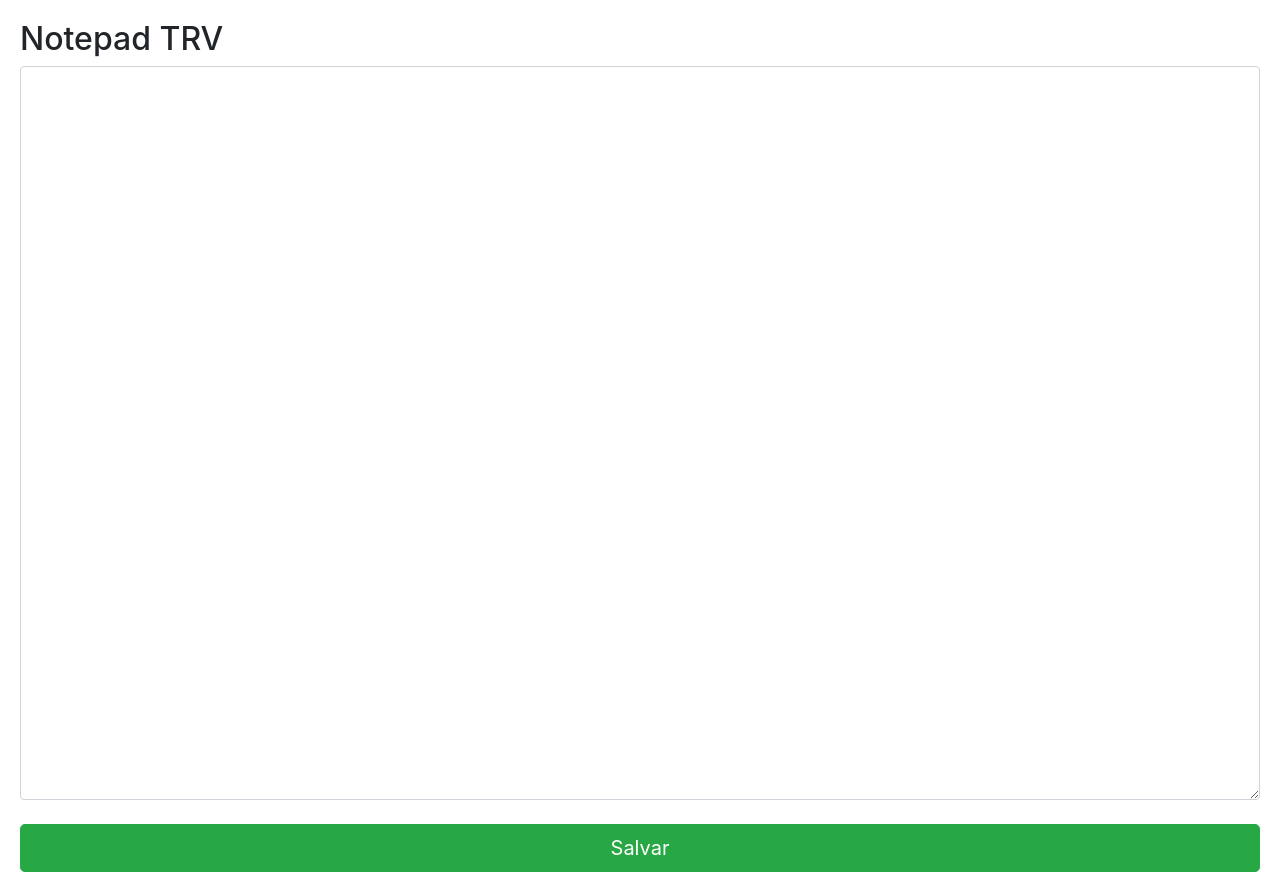
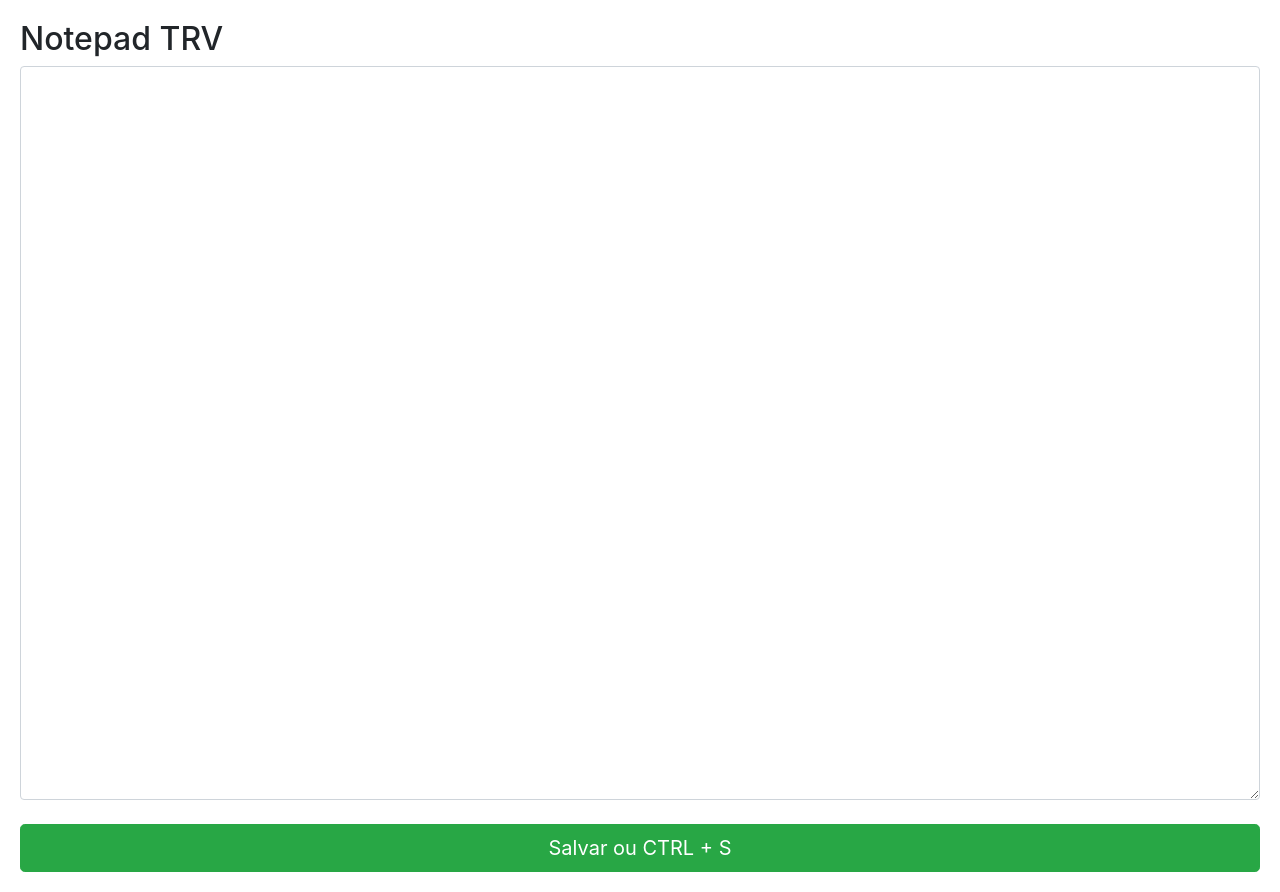
Before and after one commit to luizpaulolppa/notepad, a website: page public/index.html in a window 1280 px wide. Drawn offline with nearby package versions, Linux system fonts and the light colour scheme; no server answers.

Commit message:
add label de atalho

```diff
--- a/public/index.html
+++ b/public/index.html
@@ -29,7 +29,7 @@
             </div>
             <textarea name="message" class="form-control" rows="30"></textarea>
             <br>
-            <button type="submit" class="btn btn-success btn-lg btn-block">Salvar</button>
+            <button type="submit" class="btn btn-success btn-lg btn-block">Salvar ou CTRL + S</button>
         </form>
     </div>
 </body>
```
